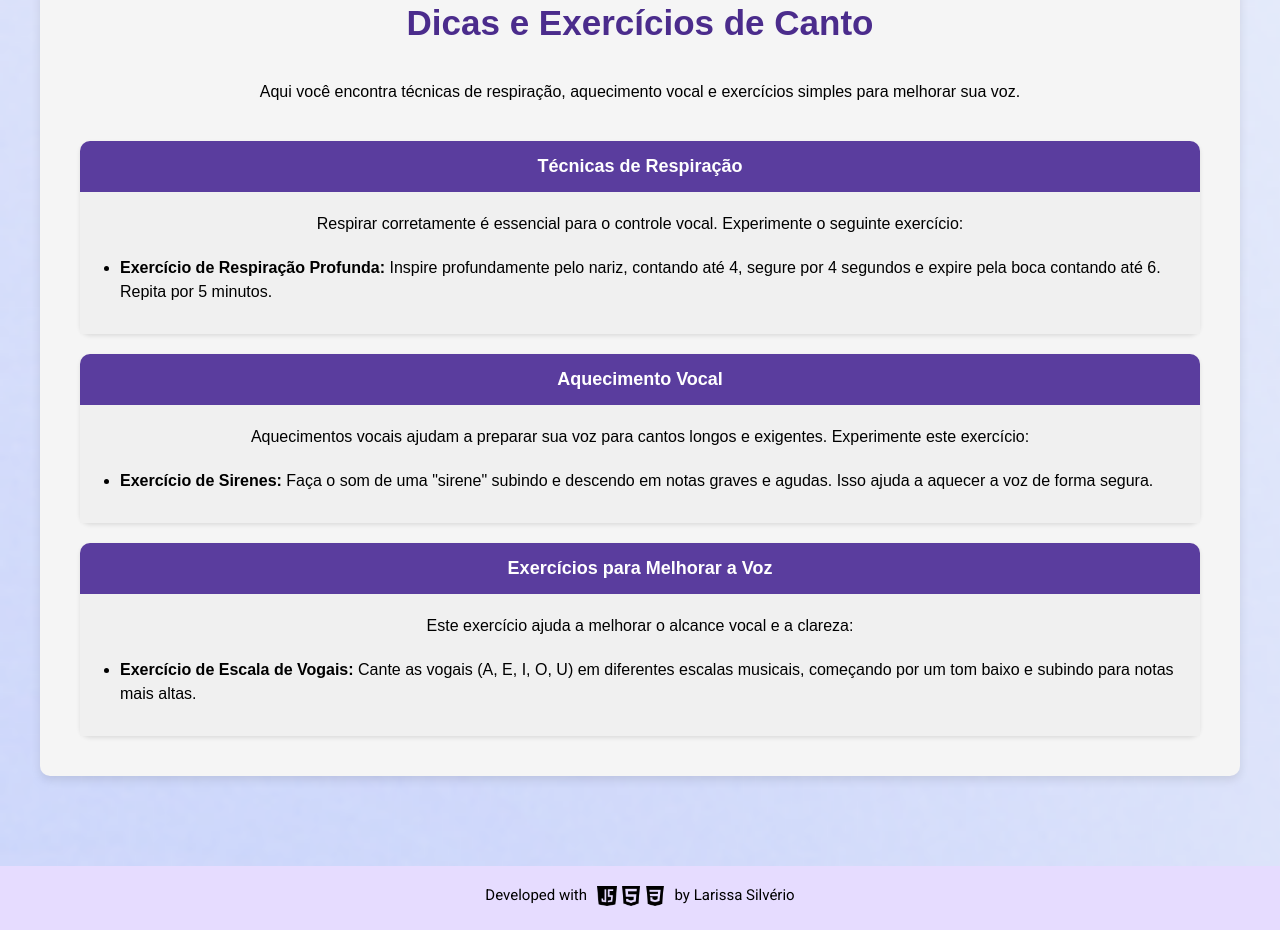
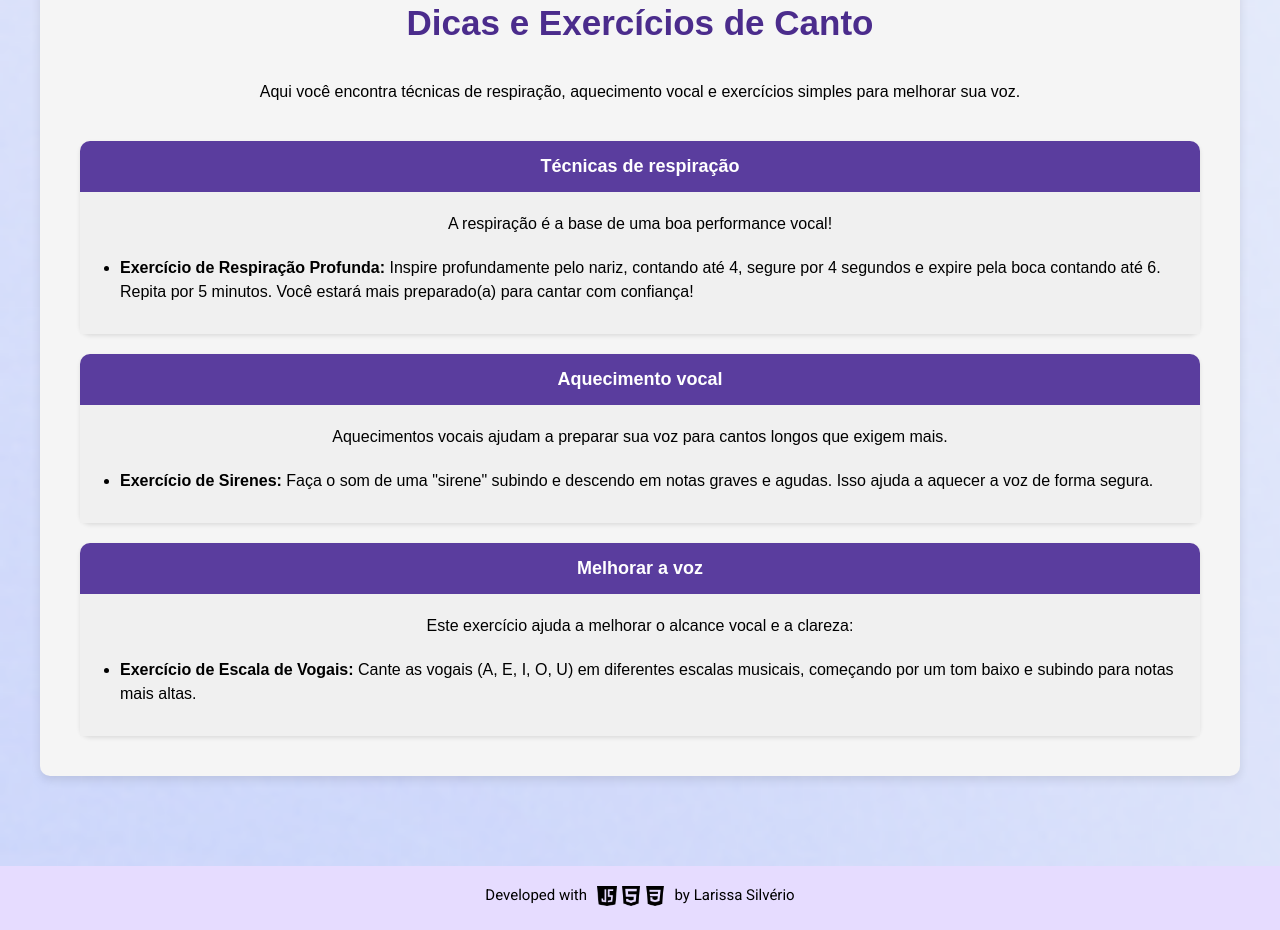
Before and after one commit to silveriolaridev/Projeto-Individual-1, a website: page public/index.html in a window 1280 px wide. Shown: the part 3884-4814 px from the top of the page. Drawn offline with nearby package versions, Linux system fonts and the light colour scheme; files whose address does not match are found by name; a web font is replaced by a local one.

Commit message:
ajustes index

```diff
--- a/public/index.html
+++ b/public/index.html
@@ -215,22 +215,21 @@
             </p>
 
             <div class="categoria">
-                <span class="categoria-titulo">Técnicas de Respiração</span>
+                <span class="categoria-titulo">Técnicas de respiração</span>
                 <div class="categoria-conteudo">
-                    <p>Respirar corretamente é essencial para o controle vocal. Experimente o seguinte exercício:</p>
+                    <p>A respiração é a base de uma boa performance vocal!</p>
                     <ul>
                         <li><strong>Exercício de Respiração Profunda:</strong> Inspire profundamente pelo nariz,
                             contando até 4, segure por 4 segundos e expire pela boca contando até 6. Repita por 5
-                            minutos.</li>
+                            minutos. Você estará mais preparado(a) para cantar com confiança!</li>
                     </ul>
                 </div>
             </div>
 
             <div class="categoria">
-                <span class="categoria-titulo">Aquecimento Vocal</span>
+                <span class="categoria-titulo">Aquecimento vocal</span>
                 <div class="categoria-conteudo">
-                    <p>Aquecimentos vocais ajudam a preparar sua voz para cantos longos e exigentes. Experimente este
-                        exercício:</p>
+                    <p>Aquecimentos vocais ajudam a preparar sua voz para cantos longos que exigem mais.</p>
                     <ul>
                         <li><strong>Exercício de Sirenes:</strong> Faça o som de uma "sirene" subindo e descendo em
                             notas graves e agudas. Isso ajuda a aquecer a voz de forma segura.</li>
@@ -239,7 +238,7 @@
             </div>
 
             <div class="categoria">
-                <span class="categoria-titulo">Exercícios para Melhorar a Voz</span>
+                <span class="categoria-titulo">Melhorar a voz</span>
                 <div class="categoria-conteudo">
                     <p>Este exercício ajuda a melhorar o alcance vocal e a clareza:</p>
                     <ul>
```
